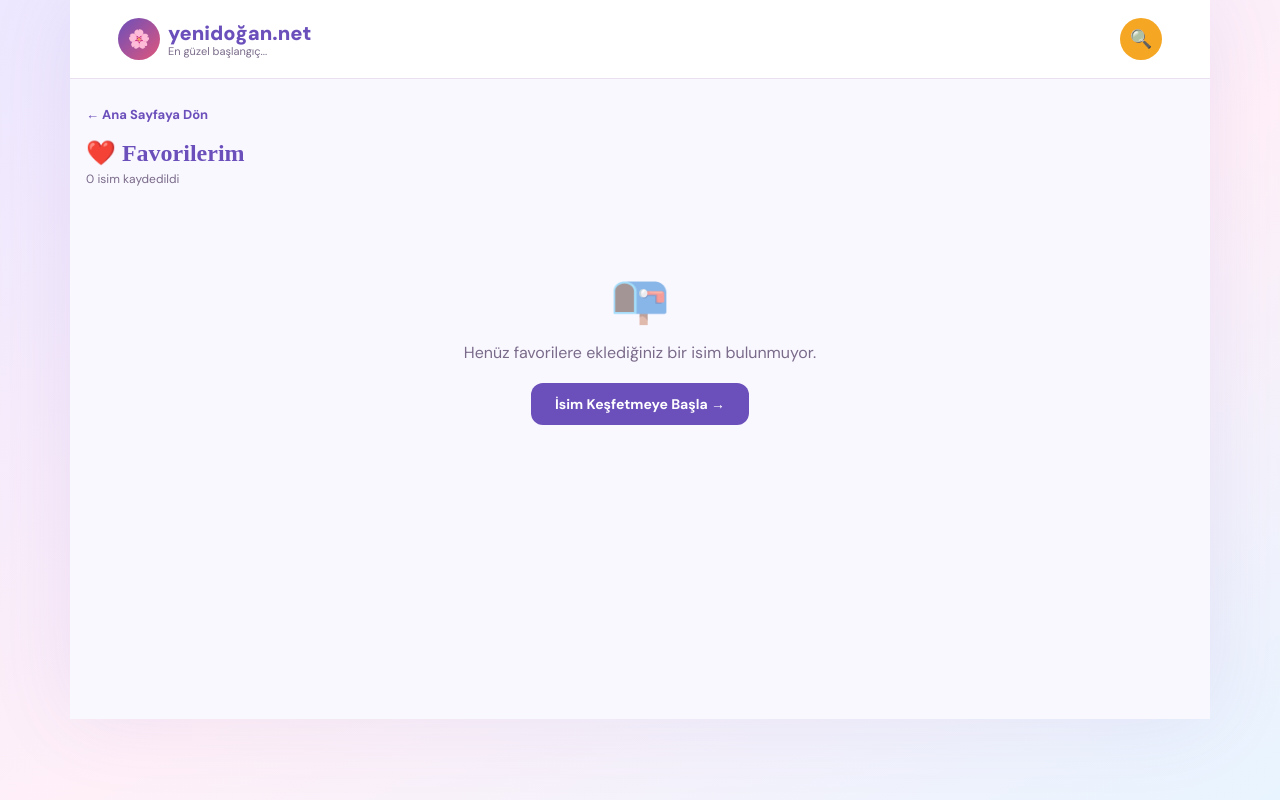
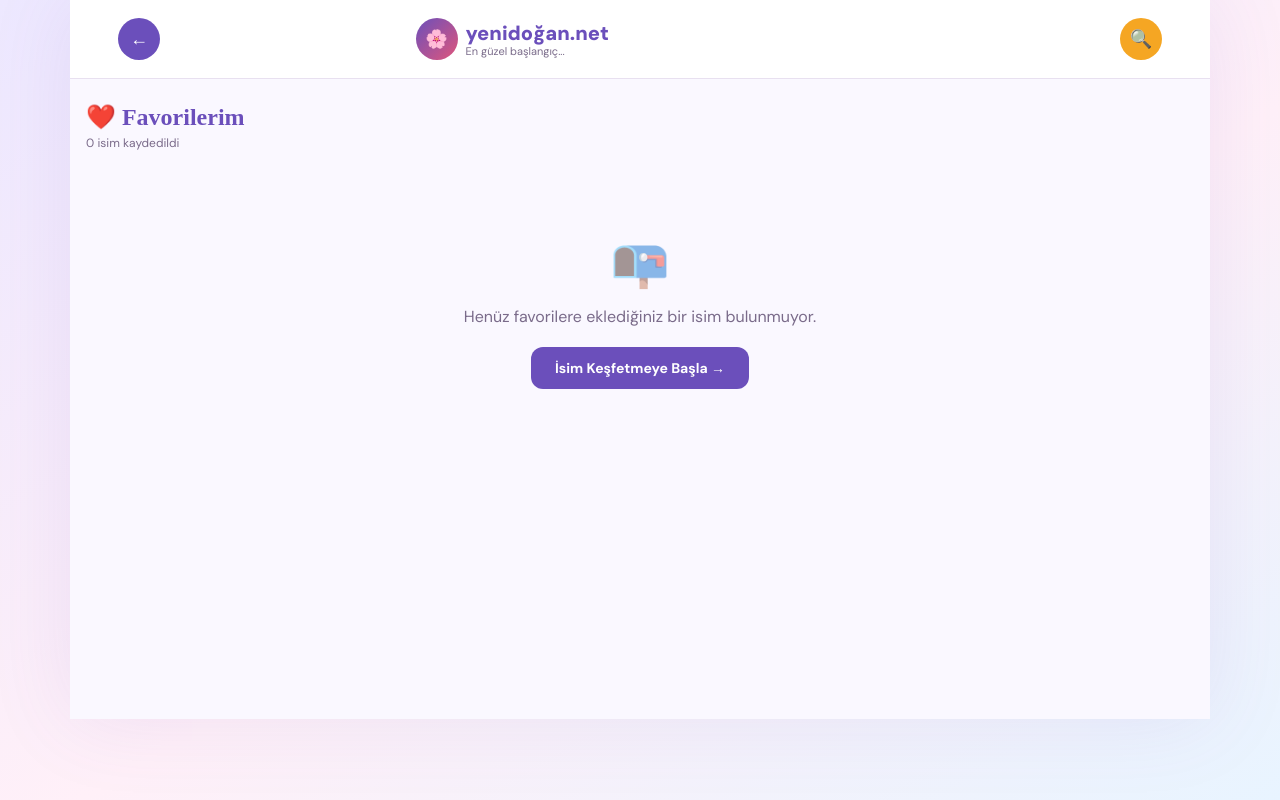
Before and after one commit to afeyza/yenidogan-app, a React (Vite) app: page /favorites in a window 1280 px wide. Built offline with nearby package versions, Linux system fonts and the light colour scheme.

Commit message:
Feat: Header'a akilli geri butonu eklendi ve sayfa ici linkler temizlendi

```diff
--- a/src/components/layout/Header.tsx
+++ b/src/components/layout/Header.tsx
@@ -1,10 +1,15 @@
 import { useState, useMemo } from 'react';
+import { useLocation, useNavigate } from 'react-router-dom';
 import { namesData } from '../../data/namesData';
 
 const Header: React.FC = () => {
   const [isSearchOpen, setIsSearchOpen] = useState(false);
   const [searchQuery, setSearchQuery] = useState('');
   const [submittedQuery, setSubmittedQuery] = useState('');
+
+  const location = useLocation();
+  const navigate = useNavigate();
+  const isHomePage = location.pathname === '/';
 
   const filteredResults = useMemo(() => {
     if (submittedQuery.trim().length === 0) return [];
@@ -39,8 +44,16 @@ const Header: React.FC = () => {
   return (
     <div className="header-outer">
       <div className="header">
-        <button className="header-btn menu-btn">☰</button>
-        <div className="logo">
+        {/* DYNAMIC LEFT BUTTON: Menu or Back */}
+        {isHomePage ? (
+          <button className="header-btn menu-btn">☰</button>
+        ) : (
+          <button className="header-btn back-btn" onClick={() => navigate('/')}>
+            ←
+          </button>
+        )}
+
+        <div className="logo" onClick={() => navigate('/')} style={{ cursor: 'pointer' }}>
           <div className="logo-icon">🌸</div>
           <div className="logo-text-group">
             <span className="logo-text">yenidoğan.net</span>
@@ -65,7 +78,6 @@ const Header: React.FC = () => {
               </form>
             )}
 
-            {/* SEARCH RESULTS - Now anchored specifically to the search input wrapper */}
             {isSearchOpen && submittedQuery.length > 0 && (
               <div className="search-results-dropdown-inline">
                 <div style={{ padding: '10px 16px', fontSize: '11px', color: 'var(--muted)', borderBottom: '1px solid var(--border)' }}>
--- a/src/index.css
+++ b/src/index.css
@@ -15,8 +15,9 @@ body{font-family:'DM Sans',sans-serif;background:#FAF8FF;color:var(--text);max-w
 .logo-text{font-size:16px;font-weight:900;color:var(--purple)}
 .logo-sub{font-size:10px;color:var(--muted);display:block;margin-top:-2px}
 .header-btn{width:36px;height:36px;border-radius:50%;border:none;cursor:pointer;display:flex;align-items:center;justify-content:center;font-size:16px}
-.menu-btn{background:var(--purple)}
-.search-btn{background:var(--gold)}
+.menu-btn{background:var(--purple);color:#fff}
+.back-btn{background:var(--purple);color:#fff;font-weight:bold}
+.search-btn{background:var(--gold);color:#fff}
 
 .hero{background:linear-gradient(160deg,#FFF0F5 0%,#EEE8FF 60%,#E8F4FF 100%);padding:28px 20px 32px;position:relative;overflow:hidden}
 .hero::before{content:'';position:absolute;right:-20px;top:-20px;width:140px;height:140px;background:radial-gradient(circle,rgba(107,79,187,0.12) 0%,transparent 70%);border-radius:50%}
--- a/src/pages/Favorites.tsx
+++ b/src/pages/Favorites.tsx
@@ -7,9 +7,6 @@ export const Favorites = () => {
   return (
     <div className="fav-page">
       <div className="fav-header">
-        <Link to="/" style={{display: 'inline-flex', alignItems: 'center', gap: '6px', fontSize: '13px', color: 'var(--purple)', textDecoration: 'none', marginBottom: '16px', fontWeight: 600}}>
-          ← Ana Sayfaya Dön
-        </Link>
         <h2>❤️ Favorilerim</h2>
         <p>{favorites.length} isim kaydedildi</p>
       </div>
--- a/src/pages/NameFinder.tsx
+++ b/src/pages/NameFinder.tsx
@@ -31,9 +31,6 @@ export const NameFinder = () => {
   return (
     <div className="finder-page" style={{ padding: '24px 16px' }}>
       <div className="fav-header">
-        <Link to="/" style={{display: 'inline-flex', alignItems: 'center', gap: '6px', fontSize: '13px', color: 'var(--purple)', textDecoration: 'none', marginBottom: '16px', fontWeight: 600}}>
-          ← Ana Sayfaya Dön
-        </Link>
         <h2 style={{ fontSize: '28px' }}>🔍 İsim Bulucu</h2>
         <p>Aradığınız kriterlere en uygun ismi keşfedin.</p>
       </div>
```
